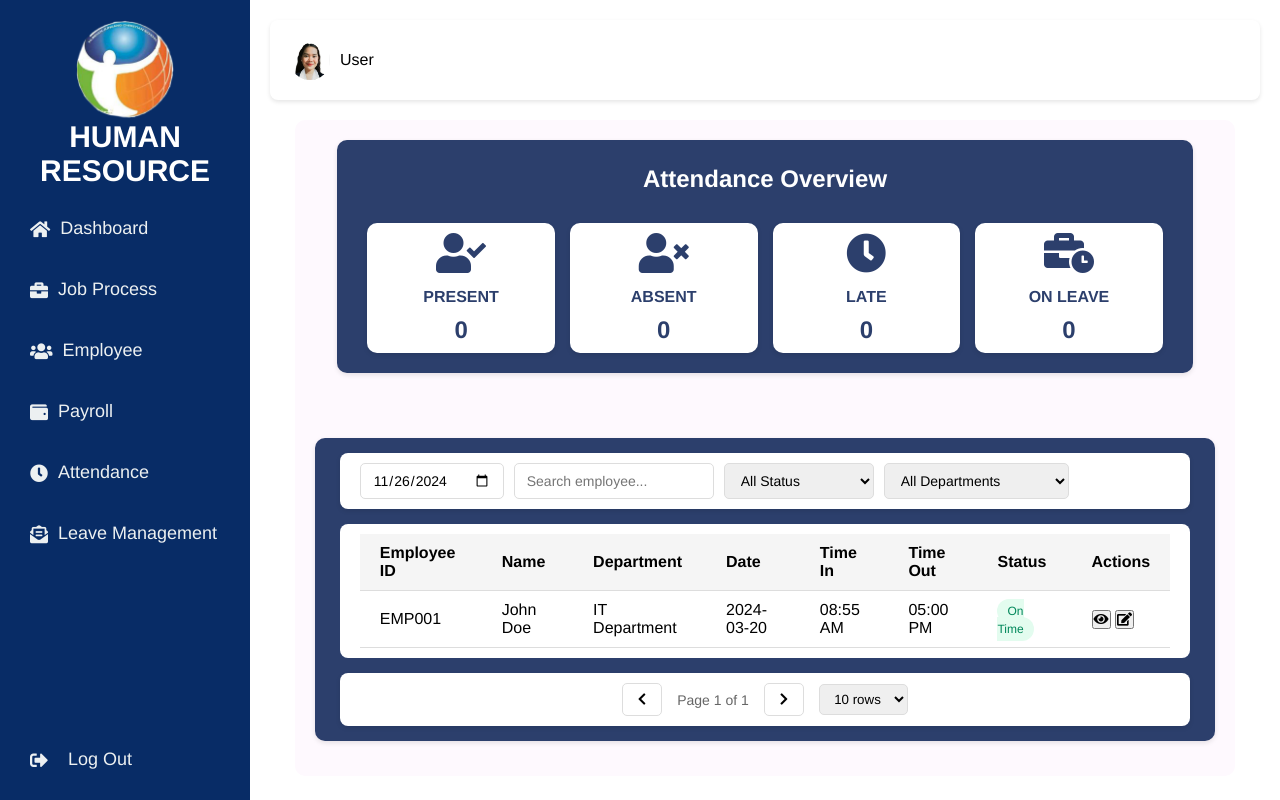
After one commit to Mariano18-cc/SIASYSTEM, a PHP site: page /Admin/attendance.php in a window 1280 px wide. The commit adds this page. Run offline with PHP 8.4, Linux system fonts and the light colour scheme.

Commit message:
add attendance page

```diff
--- a/Admin/Dashboard.php
+++ b/Admin/Dashboard.php
@@ -88,6 +88,7 @@ $stmt->close();
         <li><a href="jobp.php" class="active"><i class="fas fa-briefcase"></i> Job Process</a></li>
         <li><a href="employee.php"><i class="fas fa-users"></i> Employee</a></li>
         <li><a href="payroll.php"><i class="fas fa-wallet"></i> Payroll</a></li>
+        <li><a href="attendance.php" class="active"><i class="fas fa-clock"></i> Attendance</a></li>
         <li><a href="leave_m.php"><i class="fas fa-envelope-open-text"></i>  Leave Management</a></li>
     </ul>
     <div class="bottom-content">
--- /dev/null
+++ b/Admin/attendance.php
@@ -0,0 +1,145 @@
+<!DOCTYPE html>
+<html lang="en">
+<head>
+    <meta charset="UTF-8">
+    <meta name="viewport" content="width=device-width, initial-scale=1.0">
+    <title>Attendance Management - HRMS</title>
+    <link rel="stylesheet" href="https://cdnjs.cloudflare.com/ajax/libs/font-awesome/5.15.4/css/all.min.css">
+    <link rel="stylesheet" href="css/attendance.css">
+</head>
+<body>
+    <!-- Sidebar -->
+    <div class="sidebar">
+        <div class="logo">
+            <img src="../picture/logo.png" alt="Human Resource">
+        </div>
+        <h2 style="color: white; text-align: center;">HUMAN RESOURCE</h2>
+        <ul>
+            <li><a href="Dashboard.php"><i class="fas fa-home"></i> Dashboard</a></li>
+            <li><a href="jobp.php"><i class="fas fa-briefcase"></i> Job Process</a></li>
+            <li><a href="employee.php"><i class="fas fa-users"></i> Employee</a></li>
+            <li><a href="payroll.php"><i class="fas fa-wallet"></i> Payroll</a></li>
+            <li><a href="attendance.php" class="active"><i class="fas fa-clock"></i> Attendance</a></li>
+            <li><a href="leave_m.php"><i class="fas fa-envelope-open-text"></i> Leave Management</a></li>
+        </ul>
+        <div class="bottom-content">
+            <a href="../index.php"><i class="fas fa-sign-out-alt"></i>Log Out</a>
+        </div>
+    </div>
+
+    <main class="main-content">
+        <!-- Header -->
+        <header class="header">
+            <div class="user-info">
+                <img src="../picture/ex.pic.jpg" alt="User Avatar">
+                <span><?php echo isset($loggedInUser) ? htmlspecialchars($loggedInUser) : 'User'; ?></span>
+            </div>
+        </header>
+
+        <!-- Main Content -->
+        <div class="content">
+            <!-- Stats Panel -->
+            <div class="panel-container">
+                <div class="panel">
+                    <h2>Attendance Overview</h2>
+                    <div class="attendance-cards">
+                        <div class="attendance-stat-card">
+                            <i class="fas fa-user-check"></i>
+                            <p>PRESENT</p>
+                            <h3 id="presentCount">0</h3>
+                        </div>
+                        <div class="attendance-stat-card">
+                            <i class="fas fa-user-times"></i>
+                            <p>ABSENT</p>
+                            <h3 id="absentCount">0</h3>
+                        </div>
+                        <div class="attendance-stat-card">
+                            <i class="fas fa-clock"></i>
+                            <p>LATE</p>
+                            <h3 id="lateCount">0</h3>
+                        </div>
+                        <div class="attendance-stat-card">
+                            <i class="fas fa-business-time"></i>
+                            <p>ON LEAVE</p>
+                            <h3 id="leaveCount">0</h3>
+                        </div>
+                    </div>
+                </div>
+            </div>
+
+            <!-- Attendance Table Panel -->
+            <div class="panel">
+                <!-- Add Table Controls -->
+                <div class="table-controls">
+                    <div class="filter-section">
+                        <input type="date" id="dateFilter" class="date-input" title="Filter by date">
+                        <input type="text" id="searchInput" placeholder="Search employee..." class="search-input">
+                        <select id="statusFilter" class="status-filter">
+                            <option value="">All Status</option>
+                            <option value="ontime">On Time</option>
+                            <option value="late">Late</option>
+                            <option value="absent">Absent</option>
+                            <option value="leave">On Leave</option>
+                        </select>
+                        <select id="departmentFilter" class="department-filter">
+                            <option value="">All Departments</option>
+                            <option value="IT">IT Department</option>
+                            <option value="HR">HR Department</option>
+                            <option value="Finance">Finance Department</option>
+                            <option value="Marketing">Marketing Department</option>
+                        </select>
+                    </div>
+                </div>
+
+                <!-- Existing Table -->
+                <div class="attendance-table-container">
+                    <table class="attendance-table">
+                        <thead>
+                            <tr>
+                                <th>Employee ID</th>
+                                <th>Name</th>
+                                <th>Department</th>
+                                <th>Date</th>
+                                <th>Time In</th>
+                                <th>Time Out</th>
+                                <th>Status</th>
+                                <th>Actions</th>
+                            </tr>
+                        </thead>
+                        <tbody id="attendanceRecords">
+                            <!-- Sample row -->
+                            <tr>
+                                <td>EMP001</td>
+                                <td>John Doe</td>
+                                <td>IT Department</td>
+                                <td>2024-03-20</td>
+                                <td>08:55 AM</td>
+                                <td>05:00 PM</td>
+                                <td><span class="status-badge ontime">On Time</span></td>
+                                <td>
+                                    <button class="view-btn" title="View Details"><i class="fas fa-eye"></i></button>
+                                    <button class="edit-btn" title="Edit Record"><i class="fas fa-edit"></i></button>
+                                </td>
+                            </tr>
+                        </tbody>
+                    </table>
+                </div>
+
+                <!-- Add Pagination -->
+                <div class="pagination">
+                    <button class="page-btn" id="prevPage"><i class="fas fa-chevron-left"></i></button>
+                    <span id="pageInfo">Page 1 of 1</span>
+                    <button class="page-btn" id="nextPage"><i class="fas fa-chevron-right"></i></button>
+                    <select id="rowsPerPage" class="rows-select">
+                        <option value="10">10 rows</option>
+                        <option value="25">25 rows</option>
+                        <option value="50">50 rows</option>
+                    </select>
+                </div>
+            </div>
+        </div>
+    </main>
+
+    <script src="js/attendance.js"></script>
+</body>
+</html>
--- /dev/null
+++ b/Admin/css/attendance.css
@@ -0,0 +1,457 @@
+:root {
+    --primary-color: #082C66;
+    --secondary-color: #2C3F6C;
+    --text-light: #ecf0f1;
+    --background-light: #FEF9FE;
+    --shadow: 0 2px 5px rgba(0, 0, 0, 0.1);
+    --border-radius: 10px;
+}
+
+/* Group your styles into logical sections */
+/* Base Styles */
+* {
+    margin: 0;
+    padding: 0;
+    box-sizing: border-box;
+    font-family: Helvetica, sans-serif;
+}
+
+.html, body {
+    height: 100%;
+}
+
+/* Layout */
+.sidebar {
+    width: 250px;
+    background-color: var(--primary-color);
+    color: white;
+    padding: 20px;
+    position: fixed;
+    height: 100%;
+    display: flex;
+    flex-direction: column;
+    justify-content: space-between;
+    font-size: 20px;
+}
+
+.sidebar .logo {
+    display: flex;
+    justify-content: center;
+    align-items: center;
+}
+
+.sidebar .logo img {
+    width: 250px;
+    height: 100px;
+    object-fit: contain;
+}
+
+.sidebar ul {
+    list-style-type: none;
+    padding-left: 0;
+}
+
+.sidebar ul li {
+    margin: 20px 0;
+}
+
+.sidebar ul li i {
+    margin-right: 10px;
+}
+
+.sidebar ul li a {
+    color: #ecf0f1;
+    text-decoration: none;
+    font-size: 18px;
+    display: flex;
+    align-items: center;
+    padding: 10px;
+    transition: background-color 0.3s ease;
+}
+
+.sidebar ul li:hover {
+    background: #2e3c44;
+    border-radius: 10px;
+}
+
+.bottom-content {
+    margin-top: auto;
+    padding-top: 20px;
+}
+
+.bottom-content a {
+    color: #ecf0f1;
+    text-decoration: none;
+    font-size: 18px;
+    display: flex;
+    align-items: center;
+    padding: 10px;
+    border-radius: 10px;
+}
+
+.bottom-content i {
+    padding-right: 20px;
+}
+
+.bottom-content :hover {
+    background: #2e3c44;
+}
+
+.main-content {
+    margin-left: 250px;
+    padding: 20px;
+    height: 100vh;
+    overflow-y: auto;
+}
+
+/* Header */
+.header {
+    display: flex;
+    justify-content: space-between;
+    align-items: center;
+    padding: 20px;
+    background-color: white;
+    border-radius: 8px;
+    box-shadow: 0 2px 4px rgba(0, 0, 0, 0.1);
+    margin-bottom: 20px;
+}
+
+/* User Info */
+.user-info {
+    display: flex;
+    align-items: center;
+}
+
+.user-info img {
+    width: 40px;
+    height: 40px;
+    border-radius: 50%;
+    margin-right: 10px;
+}
+
+.user-info p {
+    color: #2c3e50;
+    font-size: 16px;
+}
+
+.user-info small {
+    font-size: 12px;
+    color: #7f8c8d;
+}
+
+/* Content area styling */
+.content {
+    display: flex;
+    flex-direction: column;
+    align-items: center;
+    gap: 20px;
+    margin: 20px auto;
+    padding: 20px;
+    background-color: #FEF9FE;
+    border-radius: 10px;
+    max-width: 1400px;
+    width: 95%;
+}
+
+/* Components */
+.panel {
+    background-color: var(--secondary-color);
+    padding: 15px 25px;
+    border-radius: var(--border-radius);
+    box-shadow: var(--shadow);
+    margin-bottom: 15px;
+}
+
+.panel h2 {
+    color: white;
+    text-align: center;
+    margin-bottom: 15px;
+    font-size: 24px;
+    padding: 10px 0;
+}
+
+.attendance-cards {
+    display: flex;
+    gap: 15px;
+    justify-content: center;
+    padding: 5px;
+    max-width: 1000px;
+    margin: 0 auto;
+}
+
+.attendance-stat-card {
+    flex: 1;
+    min-width: 180px;
+    max-width: 220px;
+    height: 130px;
+    background-color: white;
+    display: flex;
+    flex-direction: column;
+    justify-content: center;
+    align-items: center;
+    padding: 10px;
+    color: #2C3F6C;
+    text-align: center;
+    border-radius: 10px;
+    box-shadow: 0 2px 5px rgba(0, 0, 0, 0.1);
+    overflow: hidden;
+}
+
+.attendance-stat-card i {
+    font-size: 40px;
+    margin-bottom: 10px;
+}
+
+.attendance-stat-card p {
+    margin: 5px 0;
+    font-size: 16px;
+    font-weight: bold;
+}
+
+.attendance-stat-card h3 {
+    font-size: 24px;
+    margin-top: 5px;
+}
+
+/* Utilities */
+.status-badge {
+    padding: 5px 10px;
+    border-radius: 15px;
+    font-size: 12px;
+}
+
+.ontime {
+    background: #e3fcef;
+    color: #00875a;
+}
+
+.late {
+    background: #fff0f0;
+    color: #de350b;
+}
+
+/* Modal Styles */
+.modal {
+    display: none;
+    position: fixed;
+    top: 0;
+    left: 0;
+    width: 100%;
+    height: 100%;
+    background: rgba(0,0,0,0.5);
+}
+
+.modal-content {
+    background: white;
+    margin: 10% auto;
+    padding: 20px;
+    width: 80%;
+    max-width: 600px;
+    border-radius: 8px;
+}
+
+/* Responsive Design */
+@media (max-width: 768px) {
+    .panel-container {
+        grid-template-columns: 1fr;
+    }
+}
+
+/* Panel container */
+.panel-container {
+    display: flex;
+    justify-content: center;
+    gap: 60px;
+    flex-wrap: wrap;
+    width: 100%;
+    margin-bottom: 30px;
+    max-width: 1400px;
+    margin-left: auto;
+    margin-right: auto;
+}
+
+/* Attendance Container Styles */
+.attendance-container {
+    padding: 20px;
+}
+
+/* Table Styles */
+.attendance-table-container {
+    background: white;
+    padding: 10px 20px;
+    border-radius: 8px;
+    overflow-x: auto;
+    max-width: 100%;
+    overflow-x: auto;
+    -webkit-overflow-scrolling: touch;
+}
+
+.attendance-table {
+    width: 100%;
+    border-collapse: collapse;
+}
+
+.attendance-table th,
+.attendance-table td {
+    padding: 10px 20px;
+    text-align: left;
+    border-bottom: 1px solid #ddd;
+}
+
+.attendance-table th {
+    background: #f5f5f5;
+    font-weight: 600;
+}
+
+/* Responsive adjustments */
+@media (max-width: 1200px) {
+    .attendance-cards {
+        flex-wrap: wrap;
+        max-width: 800px;
+    }
+
+    .attendance-stat-card {
+        flex: 1 1 calc(50% - 15px);
+    }
+}
+
+@media (max-width: 768px) {
+    .attendance-stat-card {
+        flex: 1 1 100%;
+        max-width: none;
+    }
+}
+
+/* Add hover effects to table rows */
+.attendance-table tbody tr:hover {
+    background-color: #f8f9fa;
+}
+
+/* Improve button accessibility */
+.view-btn, .edit-btn {
+    transition: opacity 0.2s;
+}
+
+.view-btn:hover, .edit-btn:hover {
+    opacity: 0.8;
+}
+
+.view-btn:focus, .edit-btn:focus {
+    outline: 2px solid #082C66;
+    outline-offset: 2px;
+}
+
+/* Table Controls */
+.table-controls {
+    display: flex;
+    justify-content: space-between;
+    align-items: center;
+    margin-bottom: 15px;
+    padding: 10px 20px;
+    background: white;
+    border-radius: 8px;
+    box-shadow: var(--shadow);
+}
+
+.filter-section {
+    display: flex;
+    gap: 10px;
+    flex-wrap: wrap;
+}
+
+.date-input,
+.search-input,
+.status-filter,
+.department-filter {
+    padding: 8px 12px;
+    border: 1px solid #ddd;
+    border-radius: 5px;
+    font-size: 14px;
+}
+
+.search-input {
+    min-width: 200px;
+}
+
+.status-filter,
+.department-filter {
+    min-width: 150px;
+    cursor: pointer;
+}
+
+/* Pagination Styles */
+.pagination {
+    display: flex;
+    justify-content: center;
+    align-items: center;
+    margin-top: 15px;
+    gap: 15px;
+    padding: 10px 20px;
+    background: white;
+    border-radius: 8px;
+    box-shadow: var(--shadow);
+}
+
+.page-btn {
+    padding: 8px 15px;
+    border: 1px solid #ddd;
+    border-radius: 5px;
+    background: white;
+    cursor: pointer;
+    transition: all 0.3s ease;
+}
+
+.page-btn:hover {
+    background: var(--primary-color);
+    color: white;
+    border-color: var(--primary-color);
+}
+
+.page-btn:disabled {
+    background: #f5f5f5;
+    cursor: not-allowed;
+    opacity: 0.6;
+}
+
+#pageInfo {
+    font-size: 14px;
+    color: #666;
+}
+
+.rows-select {
+    padding: 6px 10px;
+    border: 1px solid #ddd;
+    border-radius: 5px;
+    cursor: pointer;
+}
+
+/* Responsive Adjustments */
+@media (max-width: 768px) {
+    .filter-section {
+        flex-direction: column;
+        width: 100%;
+    }
+
+    .date-input,
+    .search-input,
+    .status-filter,
+    .department-filter {
+        width: 100%;
+    }
+
+    .pagination {
+        flex-wrap: wrap;
+        gap: 10px;
+    }
+}
+
+/* Responsive adjustment */
+@media (max-width: 1500px) {
+    .panel {
+        flex: 0 1 95%;
+    }
+
+    .panel-container {
+        gap: 30px;
+    }
+}
```
Also changed, not shown: Admin/js/attendance.js (added, +44 -0 lines).
